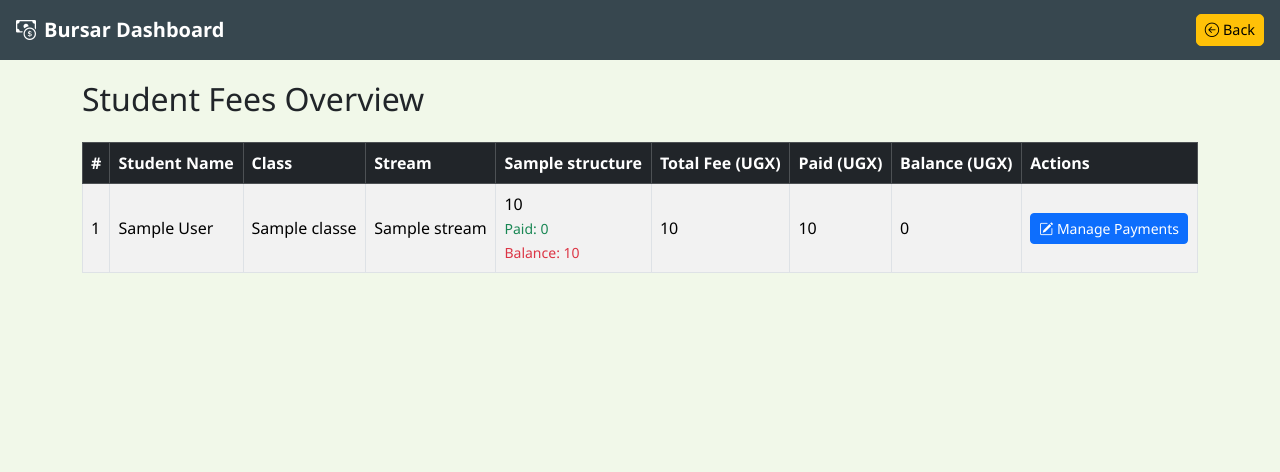
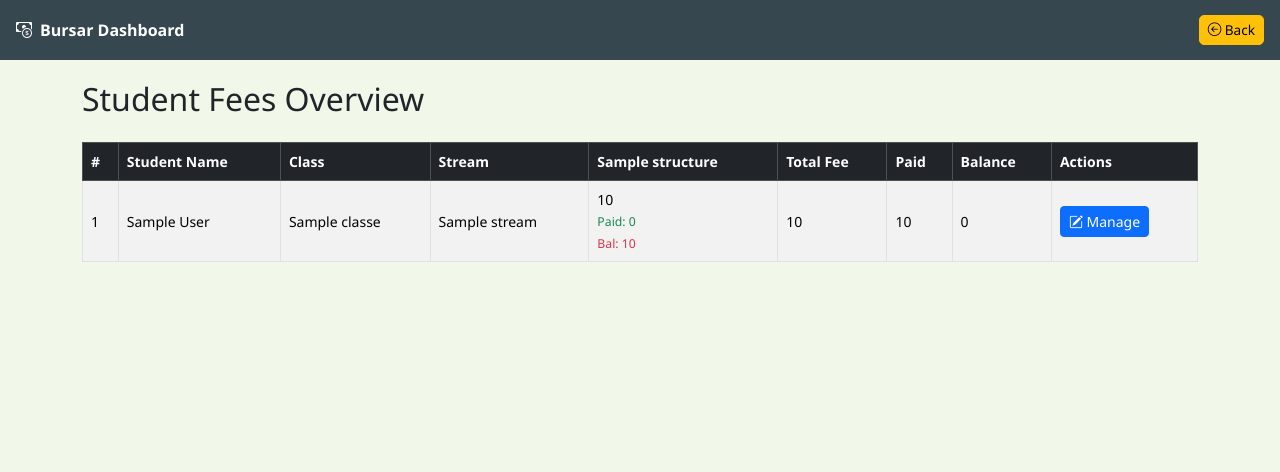
Before and after one commit to sejjtechnologies/school_management_system, a Flask app: page /bursar/bursar/student-fees in a window 1280 px wide. Shown: the top 472 px of the page. Run offline with Flask 3, Linux system fonts and the light colour scheme; tables that the repository leaves empty hold one stand-in row (values such as "Sample post").

Commit message:
styling my bursar dashboard

```diff
--- a/templates/bursar/student_fees.html
+++ b/templates/bursar/student_fees.html
@@ -7,13 +7,47 @@
   <link href="https://cdn.jsdelivr.net/npm/bootstrap@5.3.2/dist/css/bootstrap.min.css" rel="stylesheet" />
   <link href="https://cdn.jsdelivr.net/npm/bootstrap-icons@1.10.5/font/bootstrap-icons.css" rel="stylesheet" />
   <style>
-    html, body { height: 100%; margin: 0; font-family: 'Segoe UI', sans-serif; background-color: #f1f8e9; }
-    .navbar { height: 60px; background-color: #37474f; }
-    .navbar-brand { color: #fff !important; }
-    .navbar .back-btn { font-size: 0.9rem; padding: 0.25rem 0.5rem; border-radius: 5px; }
-    main { padding: 20px; height: calc(100vh - 60px - 70px); overflow-y: auto; margin-top: 60px; }
-    table th, table td { vertical-align: middle !important; }
-    @media (max-width: 576px) { main { padding: 10px; } .btn { font-size: 0.85rem; padding: 0.3rem 0.5rem; } }
+    html, body {
+      height: 100%;
+      margin: 0;
+      font-family: 'Segoe UI', sans-serif;
+      background-color: #f1f8e9;
+    }
+    .navbar {
+      height: 60px;
+      background-color: #37474f;
+    }
+    .navbar-brand { color: #fff !important; font-size: 1rem; }
+    .navbar .back-btn {
+      font-size: 0.85rem;
+      padding: 0.25rem 0.5rem;
+      border-radius: 5px;
+    }
+    main {
+      padding: 20px;
+      height: calc(100vh - 60px - 70px); /* Navbar + footer approx */
+      overflow-y: auto;
+      margin-top: 60px;
+    }
+    table th, table td {
+      vertical-align: middle !important;
+      font-size: 0.875rem;
+      white-space: nowrap;
+    }
+    .table-responsive {
+      max-height: calc(100vh - 140px); /* leave space for footer and header */
+      overflow-y: auto;
+    }
+    @media (max-width: 768px) {
+      table th, table td { font-size: 0.75rem; padding: 0.25rem 0.5rem; }
+      .btn { font-size: 0.7rem; padding: 0.25rem 0.4rem; }
+    }
+    @media (max-width: 576px) {
+      main { padding: 10px; }
+      table th, table td { font-size: 0.65rem; padding: 0.2rem 0.3rem; }
+      .btn { font-size: 0.6rem; padding: 0.2rem 0.3rem; }
+      .navbar-brand { font-size: 0.9rem; }
+    }
   </style>
 </head>
 <body>
@@ -58,9 +92,9 @@
                 <th>{{ fee.item_name }}</th>
               {% endfor %}
             {% endif %}
-            <th>Total Fee (UGX)</th>
-            <th>Paid (UGX)</th>
-            <th>Balance (UGX)</th>
+            <th>Total Fee</th>
+            <th>Paid</th>
+            <th>Balance</th>
             <th>Actions</th>
           </tr>
         </thead>
@@ -77,7 +111,7 @@
               <td>
                 {{ "{:,.0f}".format(fee.amount) }}<br>
                 <small class="text-success">Paid: {{ "{:,.0f}".format(paid) }}</small><br>
-                <small class="text-danger">Balance: {{ "{:,.0f}".format(fee.amount - paid) }}</small>
+                <small class="text-danger">Bal: {{ "{:,.0f}".format(fee.amount - paid) }}</small>
               </td>
             {% endfor %}
 
@@ -86,7 +120,7 @@
             <td>{{ "{:,.0f}".format(pupil.balance) }}</td>
             <td>
               <a href="{{ url_for('bursar_routes.view_pupil_fees_structure', pupil_id=pupil.id) }}" class="btn btn-sm btn-primary">
-                <i class="bi bi-pencil-square"></i> Manage Payments
+                <i class="bi bi-pencil-square"></i> Manage
               </a>
             </td>
           </tr>
```
